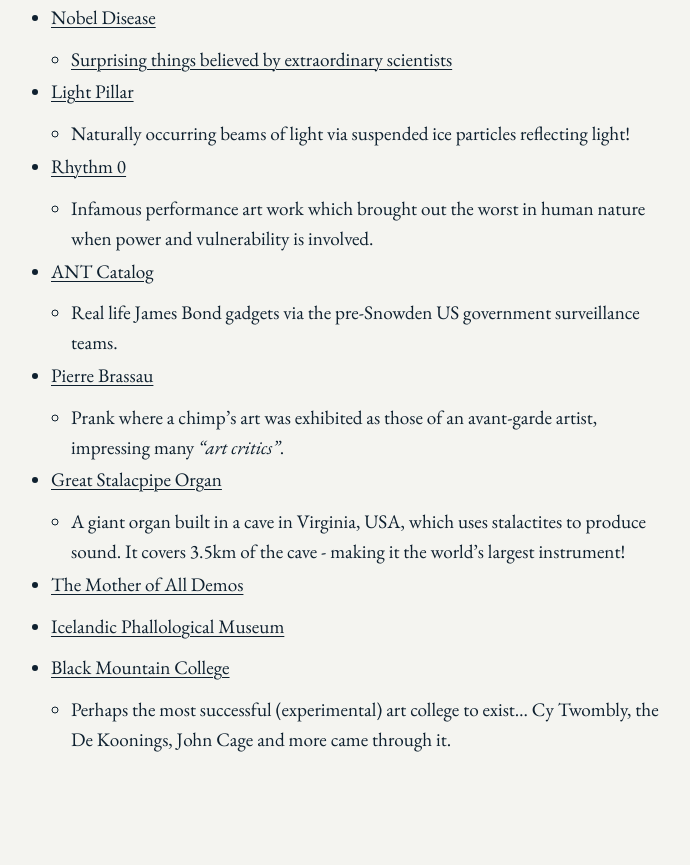
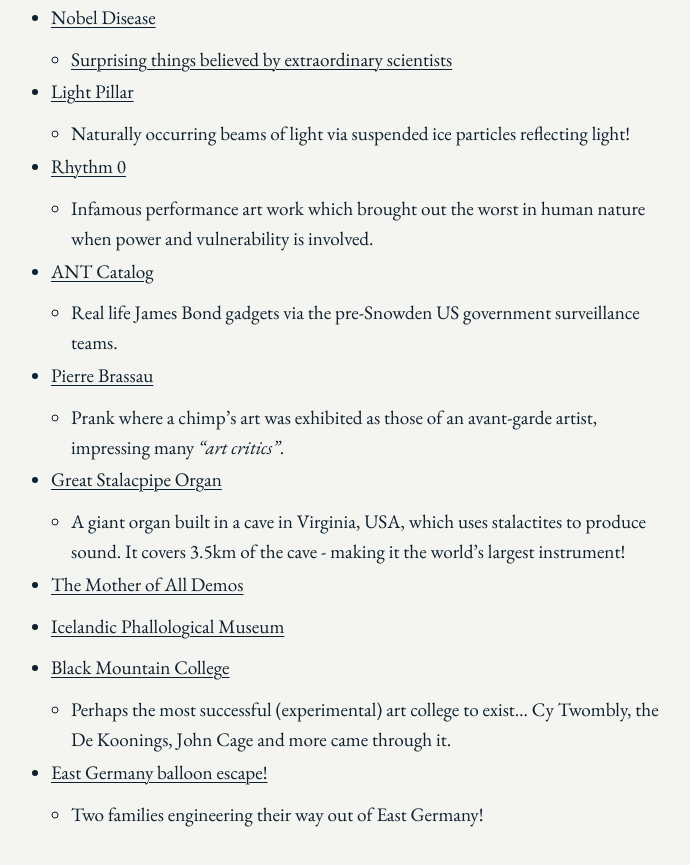
Before and after one commit to timf34/TimFarrelly3.0, an Astro site: page /lists/wiki in a window 1280 px wide. Shown: the part 2309-3174 px from the top of the page, without its empty margins (289-979 px from the left). Before the commit the page ends 3140 px from the top, so only its background shows below. Built offline with nearby package versions, Linux system fonts and the light colour scheme; Astro itself is replaced by a stand-in of ours.

Commit message:
Update wiki.md

```diff
--- a/src/content/lists/wiki.md
+++ b/src/content/lists/wiki.md
@@ -103,3 +103,6 @@ order: 1
 
 - [Black Mountain College](https://en.wikipedia.org/wiki/Black_Mountain_College)
   - Perhaps the most successful (experimental) art college to exist... Cy Twombly, the De Koonings, John Cage and more came through it.
+
+- [East Germany balloon escape!](https://en.wikipedia.org/wiki/East_Germany_balloon_escape)
+  - Two families engineering their way out of East Germany!
```
